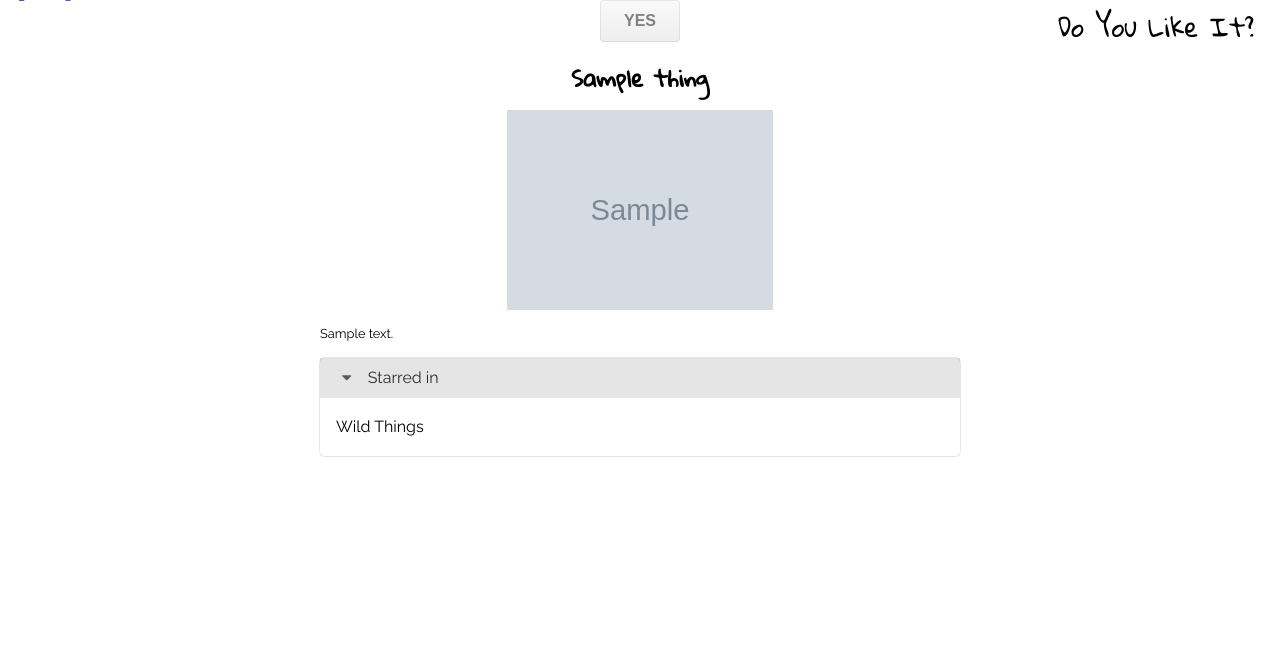
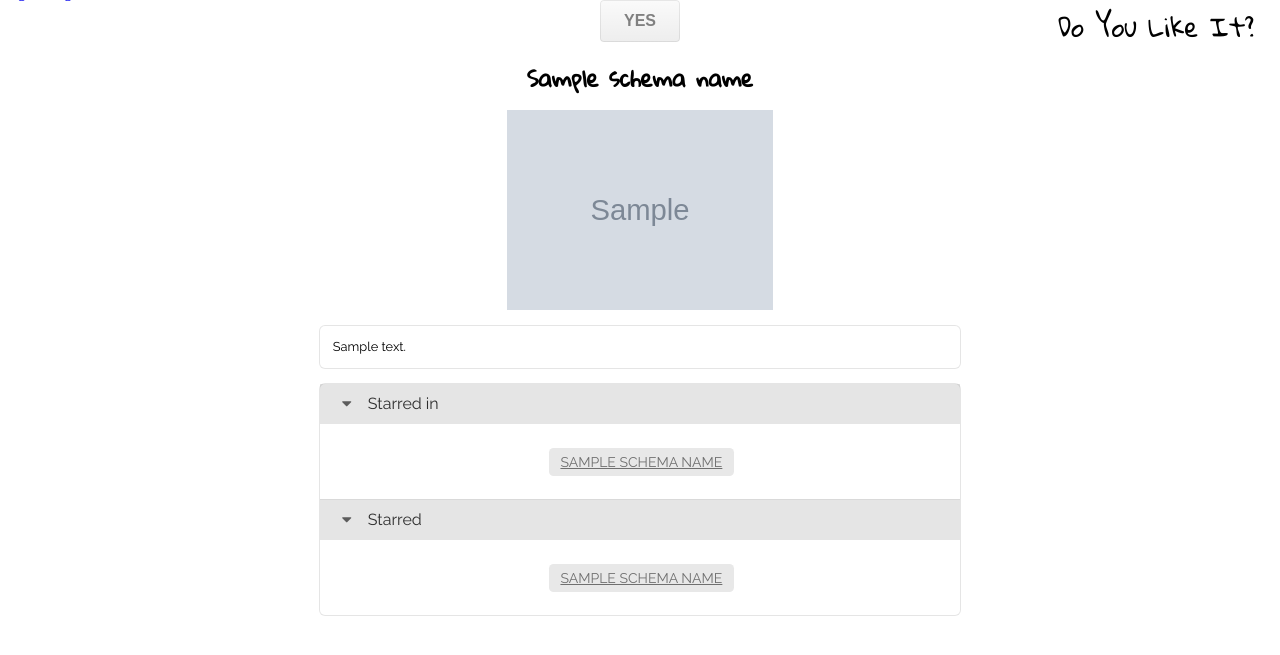
Before and after one commit to avengerpenguin/doyoulikeit, a Django app: template things/templates/thing.html in a window 1280 px wide. Shown: the part 16-671 px from the top of the page. Run offline with Django 3.2, Linux system fonts and the light colour scheme; the template is opened without the code that fills it: most values are stand-ins (such as "Sample title", 1, 10 or a date in 2020); grey boxes marked "Sample" are stand-in pictures; some libraries are stand-ins or nearby versions.

Commit message:
Got linking between actors and films working properly.

```diff
--- a/doyoulikeit/static/css/style.css
+++ b/doyoulikeit/static/css/style.css
@@ -49,3 +49,15 @@
     margin-bottom: 1em;
     max-height: 200px;
 }
+
+.ui.large.labels {
+    text-align: center;
+}
+
+.ui.label:first-child {
+    margin-left: 0.2em;
+}
+
+body > article > div > div.active.content > ul > li {
+    margin: 0.2em;
+}
--- a/things/templates/thing.html
+++ b/things/templates/thing.html
@@ -13,32 +13,48 @@
     </form>
   {% endif %}
 
-  <h1 itemprop="http://schema.org/name" class="ui header">{{ thing.schema_name }}</h1>
+  <h1 itemprop="http://schema.org/name" class="ui header">{{ thing.schema_name|first }}</h1>
 
-  {% if thing.schema_thumbnailUrl and thing.schema_image %}
-    <a href="{{ thing.schema_image }}" itemprop="http://schema.org/image">
-  {% endif %}
   {% if thing.schema_thumbnailUrl %}
     <img class="depiction" itemprop="http://schema.org/thumbnailUrl" src="{{ thing.schema_thumbnailUrl }}"/>
   {% endif %}
-  {% if thing.schema_thumbnailUrl and thing.schema_image %}
-    </a>
+
+  {% if thing.schema_description %}
+    <p class="ui segment" itemprop="http://schema.org/description">{{ thing.schema_description|first }}</p>
   {% endif %}
 
-  {% if thing.schema_description %}
-    <p itemprop="http://schema.org/description">{{ thing.schema_description }}</p>
-  {% endif %}
 
 <div class="ui fluid accordion links">
+{% if thing.schema_actor_of %}
   <div class="active title">
     <i class="dropdown icon"></i>
     Starred in
   </div>
   <div class="active content">
-    <ul>
-      Wild Things
+    <ul class="ui large labels">
+        {% for work in thing.schema_actor_of %}
+            {% if work.schema_name %}
+            <li class="ui label"><a href="{{ work.get_absolute_url }}">{{ work.schema_name|first }}</a></li>
+            {% endif %}
+        {% endfor %}
     </ul>
   </div>
+{% endif %}
+{% if thing.schema_actor %}
+  <div class="active title">
+    <i class="dropdown icon"></i>
+    Starred
+  </div>
+  <div class="active content">
+    <ul class="ui large labels">
+        {% for actor in thing.schema_actor %}
+            {% if actor.schema_name %}
+            <li class="ui label"><a href="{{ actor.get_absolute_url }}">{{ actor.schema_name|first }}</a></li>
+            {% endif %}
+        {% endfor %}
+    </ul>
+  </div>
+{% endif %}
 </div>
 
 </article>
```
Also changed, not shown: things/models.py (+42 -5 lines), things/views.py (+6 -6 lines).
